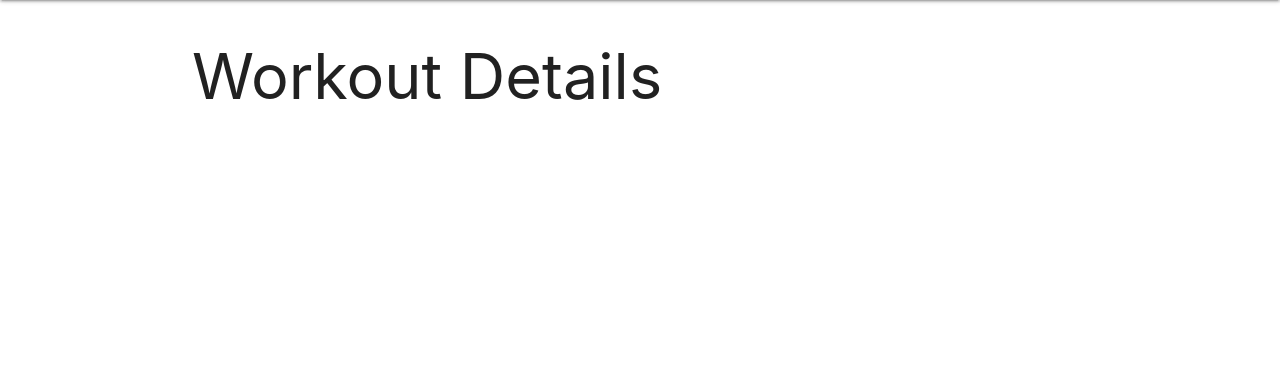
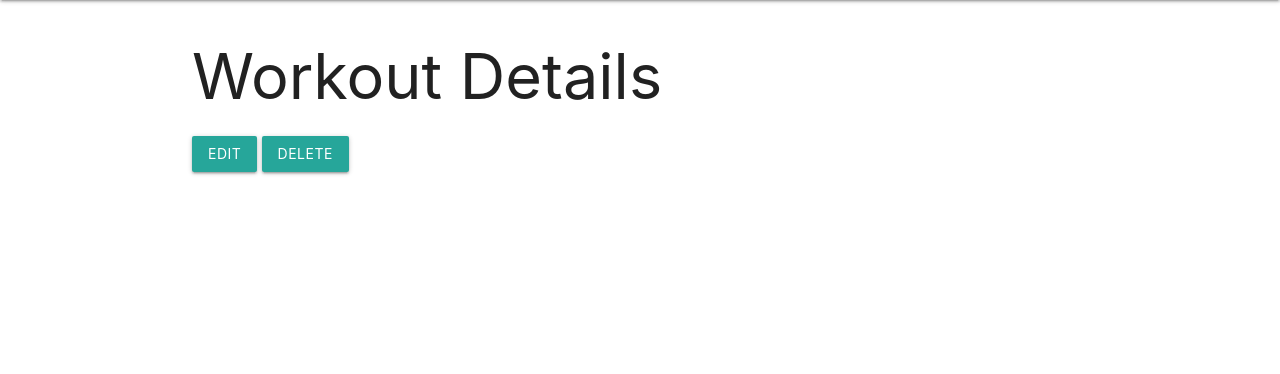
Before and after one commit to jadewang425/gym_grid, a Django app: template main_app/templates/workouts/detail.html in a window 1280 px wide. Shown: the part 64-438 px from the top of the page. Run offline with Django 4.2, Linux system fonts and the light colour scheme; the template is opened without the code that fills it, so the values that code supplies are empty.

Commit message:
add button to workout details

```diff
--- a/main_app/templates/workouts/detail.html
+++ b/main_app/templates/workouts/detail.html
@@ -2,5 +2,8 @@
 {% block content %}
 
 <h1> Workout Details </h1>
-
+<div>
+    <a href="% url 'exercises_update' exercise.id %" class="btn">Edit</a>
+    <a href="{% url 'exercises_delete' exercise.id %}" class="btn">Delete</a>
+</div>
 {% endblock%}
```
